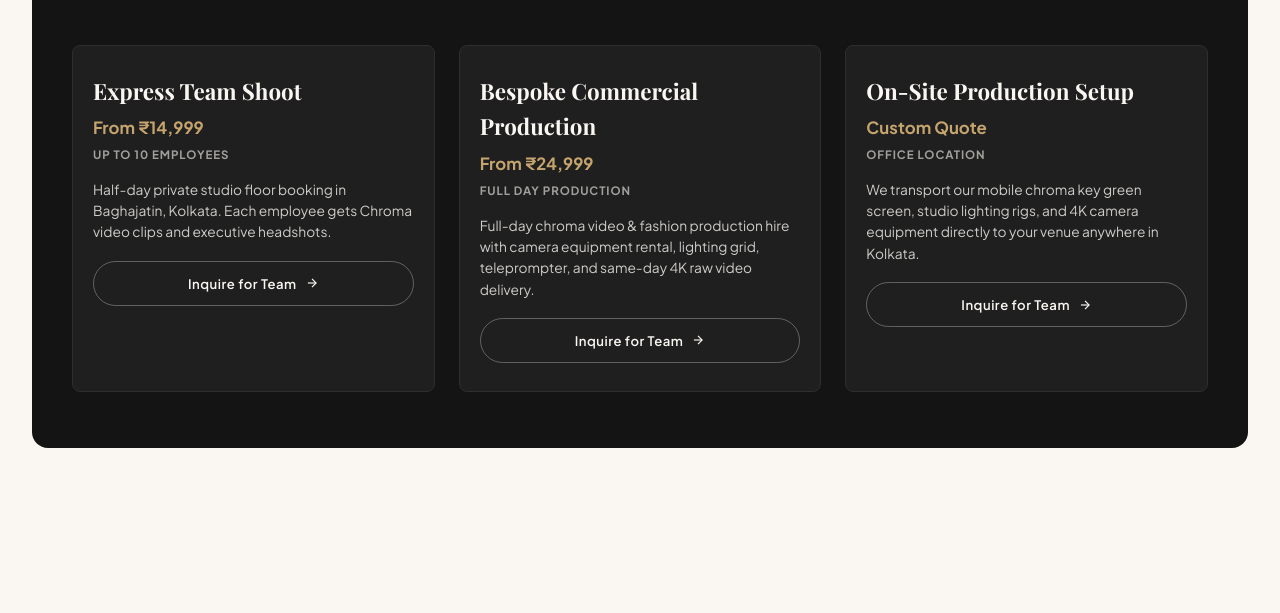
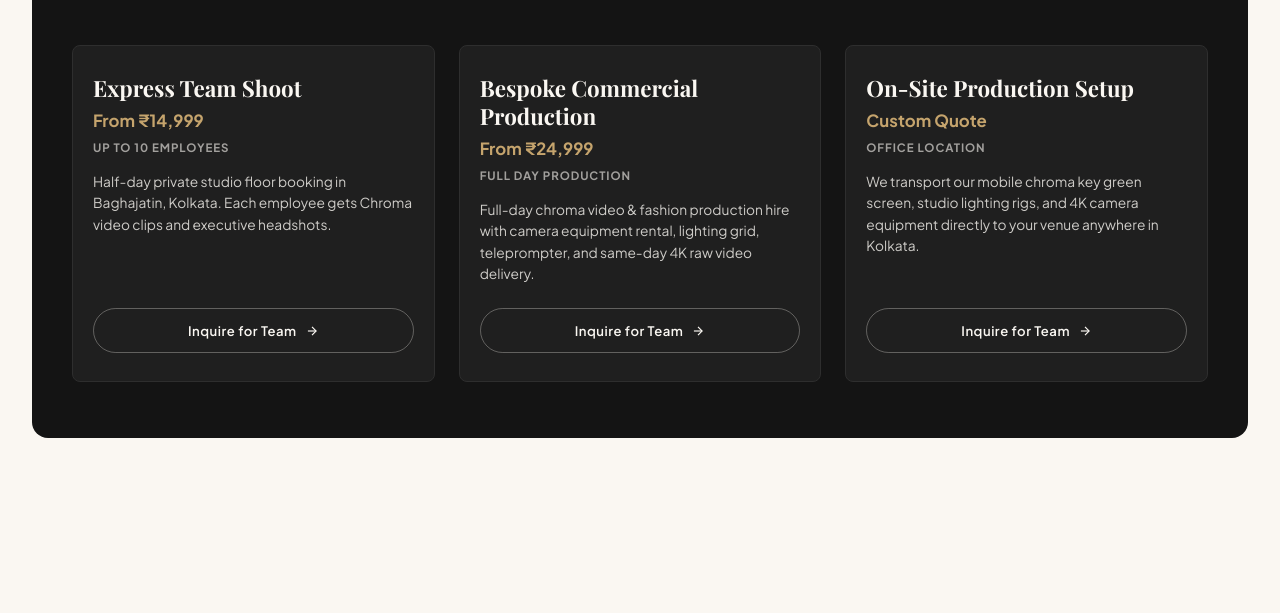
Before and after one commit to AvixLabs-Official/Candid-Studios-Photography, a website: page index.html in a window 1280 px wide. Shown: the part 4935-5548 px from the top of the page. Drawn offline with nearby package versions, Linux system fonts and the light colour scheme; a web font is replaced by a local one.

Commit message:
Fix Inquire for Team button alignment across corporate cards: set flex column height 100% and margin-top auto on buttons for identical bottom baseline

```diff
--- a/css/style.css
+++ b/css/style.css
@@ -1113,6 +1113,10 @@ img {
   border: 1px solid var(--border-dark);
   border-radius: var(--radius-md);
   padding: 28px 20px;
+  display: flex;
+  flex-direction: column;
+  height: 100%;
+  box-sizing: border-box;
 }
 
 .corp-title {
@@ -1120,6 +1124,7 @@ img {
   font-size: 1.4rem;
   font-weight: 700;
   margin-bottom: 6px;
+  line-height: 1.25;
 }
 
 .corp-rate {
@@ -1142,6 +1147,16 @@ img {
   font-size: 0.86rem;
   color: rgba(250, 247, 242, 0.8);
   line-height: 1.55;
+  margin-bottom: 24px;
+  flex-grow: 1;
+}
+
+.corp-item-card a.btn-candid-outline {
+  margin-top: auto;
+  color: #FAF7F2;
+  border-color: rgba(250, 247, 242, 0.3);
+  width: 100%;
+  justify-content: center;
 }
 
 /* RetroBooth Card */
--- a/js/main.js
+++ b/js/main.js
@@ -253,7 +253,7 @@ function renderCorporateGrid() {
       <div class="corp-rate">${t.price}</div>
       <div class="corp-limit">${t.teamSize}</div>
       <p class="corp-text">${t.desc}</p>
-      <a href="#booking" onclick="selectPackageForBooking('Corporate - ${t.name}')" class="btn-candid-outline" style="margin-top:18px; color:#FAF7F2; border-color:rgba(250,247,242,0.3); width:100%; justify-content:center;">
+      <a href="#booking" onclick="selectPackageForBooking('Corporate - ${t.name}')" class="btn-candid-outline">
         <span>Inquire for Team</span>
         <svg width="14" height="14" viewBox="0 0 24 24" fill="none" stroke="currentColor" stroke-width="2"><line x1="5" y1="12" x2="19" y2="12"></line><polyline points="12 5 19 12 12 19"></polyline></svg>
       </a>
```
